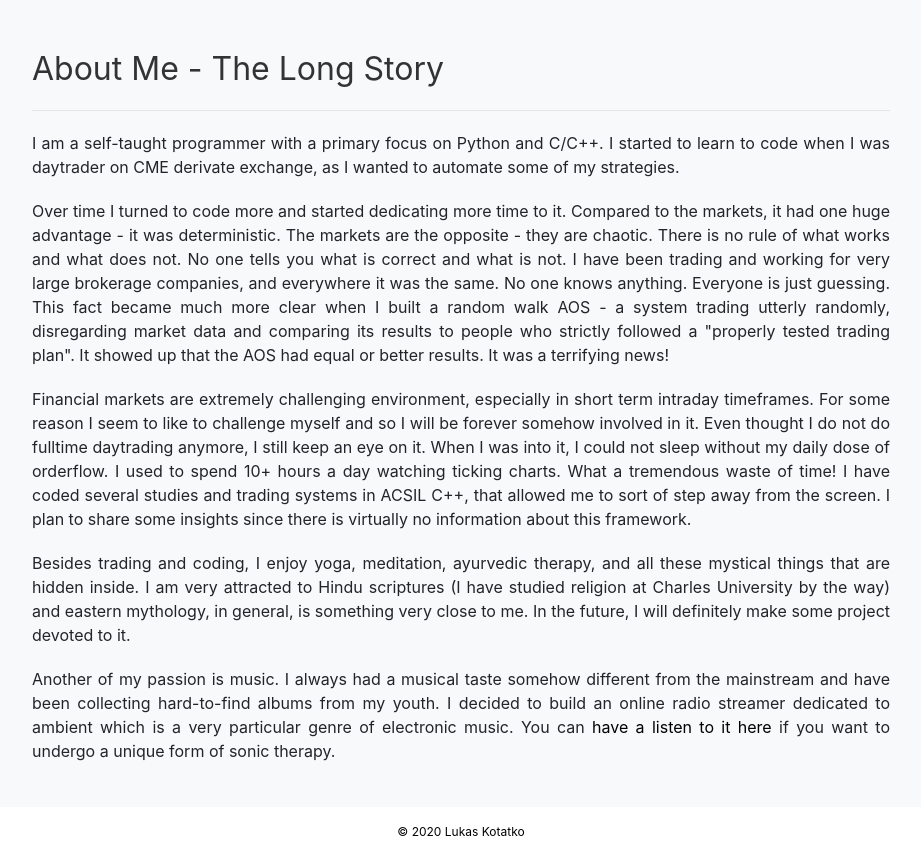
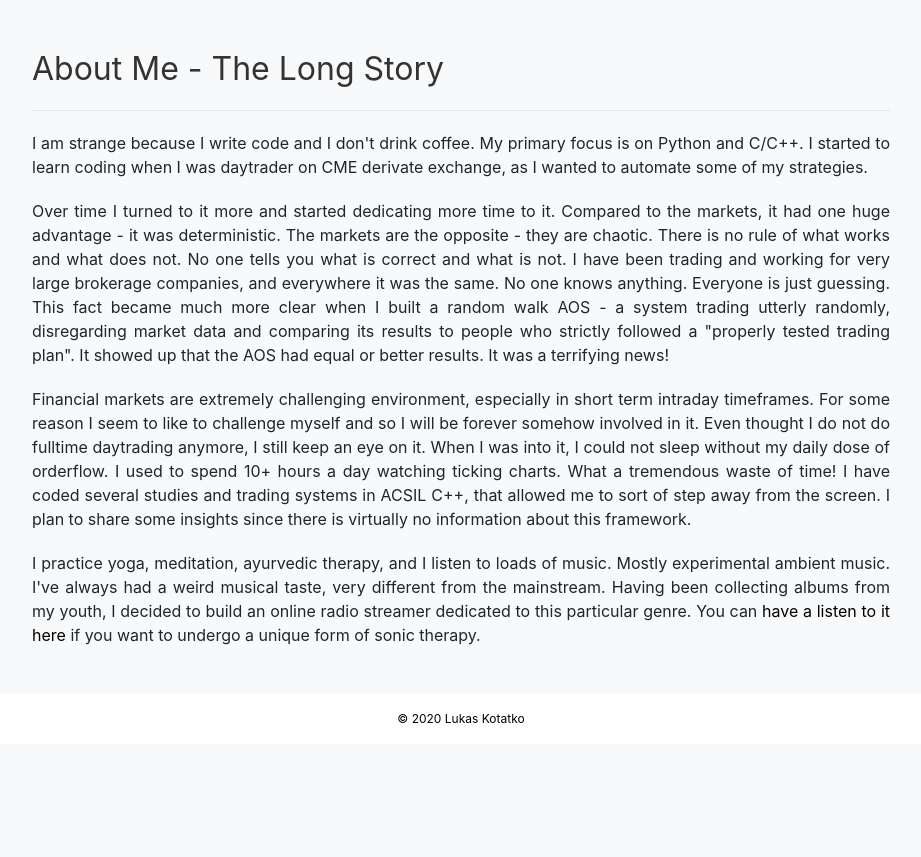
Before and after one commit to ExperimentalHypothesis/personal-blog, a Flask app: page /about in a window 1280 px wide. Shown: the part 56-913 px from the top of the page, without its empty margins (179-1100 px from the left). After the commit the page ends 779 px from the top, so only its background shows below. Run offline with Flask 2, Linux system fonts and the light colour scheme; some libraries are stand-ins or nearby versions.

Commit message:
change about

```diff
--- a/application/templates/about.html
+++ b/application/templates/about.html
@@ -5,15 +5,14 @@
     <div class="container longstory">
         <h2>About Me - The Long Story</h2>
         <hr>
-        <p>I am a self-taught programmer with a primary focus on Python and C/C++. I started to learn to code when I was daytrader on CME derivate exchange, as I wanted to automate some of my strategies.</p>
+        <p>I am strange because I write code and I don't drink coffee. My primary focus is on Python and C/C++. I started to learn coding when I was daytrader on CME derivate exchange, as I wanted to automate some of my strategies.</p>
 
-        <p>Over time I turned to code more and started dedicating more time to it. Compared to the markets, it had one huge advantage - it was deterministic. The markets are the opposite - they are chaotic. There is no rule of what works and what does not. No one tells you what is correct and what is not. I have been trading and working for very large brokerage companies, and everywhere it was the same. No one knows anything. Everyone is just guessing. This fact became much more clear when I built a random walk AOS - a system trading utterly randomly, disregarding market data and comparing its results to people who strictly followed a "properly tested trading plan". It showed up that the AOS had equal or better results. It was a terrifying news! </p>
+        <p>Over time I turned to it more and started dedicating more time to it. Compared to the markets, it had one huge advantage - it was deterministic. The markets are the opposite - they are chaotic. There is no rule of what works and what does not. No one tells you what is correct and what is not. I have been trading and working for very large brokerage companies, and everywhere it was the same. No one knows anything. Everyone is just guessing. This fact became much more clear when I built a random walk AOS - a system trading utterly randomly, disregarding market data and comparing its results to people who strictly followed a "properly tested trading plan". It showed up that the AOS had equal or better results. It was a terrifying news! </p>
 
         <p>Financial markets are extremely challenging environment, especially in short term intraday timeframes. For some reason I seem to like to challenge myself and so I will be forever somehow involved in it. Even thought I do not do fulltime daytrading anymore, I still keep an eye on it. When I was into it, I could not sleep without my daily dose of orderflow. I used to spend 10+ hours a day watching ticking charts. What a tremendous waste of time! I have coded several studies and trading systems in ACSIL C++, that allowed me to sort of step away from the screen. I plan to share some insights since there is virtually no information about this framework.<p>
 
-        <p>Besides trading and coding, I enjoy yoga, meditation, ayurvedic therapy, and all these mystical things that are hidden inside. I am very attracted to Hindu scriptures (I have studied religion at Charles University by the way) and eastern mythology, in general, is something very close to me. In the future, I will definitely make some project devoted to it.</p>
-
-        <p>Another of my passion is music. I always had a musical taste somehow different from the mainstream and have been collecting hard-to-find albums from my youth. I decided to build an online radio streamer dedicated to ambient which is a very particular genre of electronic music. You can <a href="http://www.atma-fm.eu" target="_blank">have a listen to it here</a> if you want to undergo a unique form of sonic therapy.</p>
+        <p>I practice yoga, meditation, ayurvedic therapy, and I listen to loads of music. Mostly experimental ambient music. I've always had a weird musical taste, very different from the mainstream. Having been collecting albums from my youth, I decided to build an online radio streamer dedicated to this particular genre.
+          You can <a href="http://www.atma-fm.eu" target="_blank">have a listen to it here</a> if you want to undergo a unique form of sonic therapy.</p>
     </div>
     </div>
     {% endblock %}
--- a/application/templates/posts.html
+++ b/application/templates/posts.html
@@ -6,8 +6,8 @@
     <div class="container col-sm-4" style="text-align: justify">
         <div class="mycontainer">
             <h4>About Me - The Short Story</h4>
-            <p class="about">I am a lonely Python/C++ coder with a background in financial markets and an interest in modern art. I am an application-driven guy, not a computer scientist. Sure I have many gaps in my knowledge, but I strive to do my best to fill them. I keep learning new things, listening to smart guys, correcting my mistakes, and pushing myself to the limits. I enjoy it.</p>
-            <p class="about">I will use this website both as a blog and as a hub to some of my projects. It is written from scratch in Python's Flask, my favourite web-framework.</p>
+            <p class="about">I was initialized as a pure C++ coder and believed there is no better than that. Then I reimplemented myself into a Python programmer. I am more of an application-driven guy than a computer scientist, so Python seems to fit me better. I have quite a strong background in financial markets and an interest in modern art and Hindu scriptures.</p>
+            <p class="about">I will use this website both as a blog and as a hub to some of my work, projects or demos. This web written from scratch in Python Flask, my favourite web-framework.</p>
         </div>
         <hr>
         <div>
```
Also changed, not shown: 1 other file.
